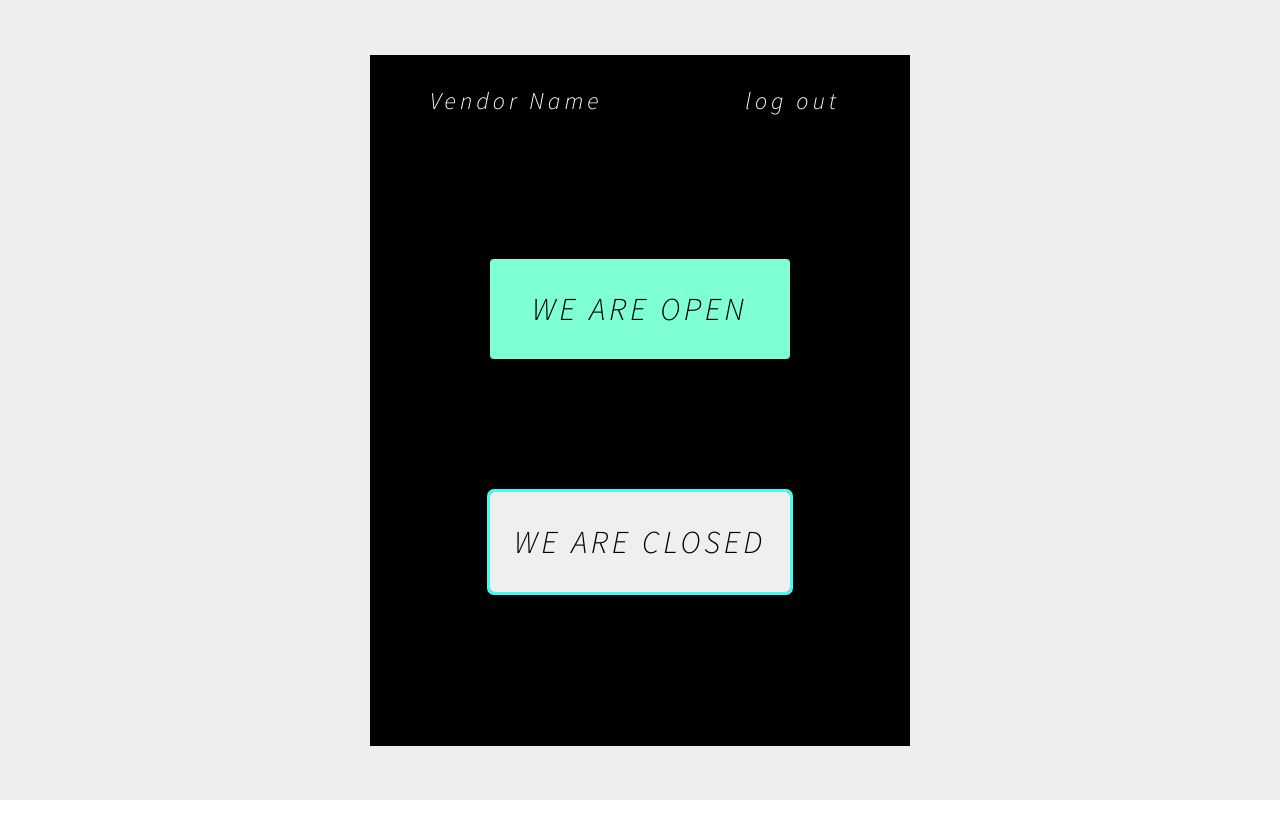
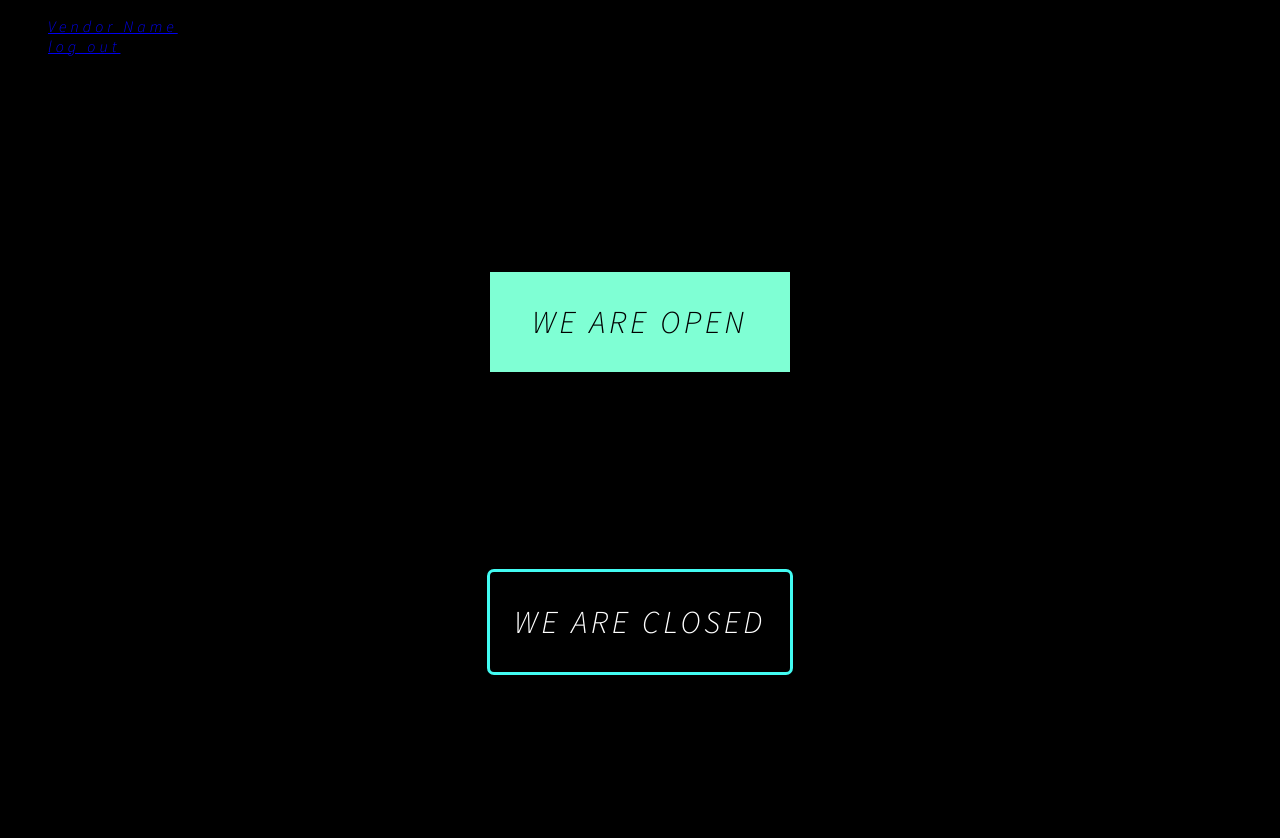
Before and after one commit to Yashikoi/AWD-project, a plain HTML site: page awd project/index.html in a window 1280 px wide. Before the commit the page ends 800 px from the top, so only its background shows below. Drawn offline with Linux system fonts and the light colour scheme.

Commit message:
Update style.css

```diff
--- a/awd project/style.css
+++ b/awd project/style.css
@@ -1,93 +1,41 @@
-@import url("https://fonts.googleapis.com/css2?family=Source+Sans+Pro:ital,wght@1,300&display=swap");
+@import url('https://fonts.googleapis.com/css2?family=Source+Sans+Pro:ital,wght@1,300&display=swap');
 
 * {
-  margin: 0;
-  font-family: "Source Sans Pro", sans-serif;
+    font-family: 'Source Sans Pro', sans-serif;
     letter-spacing: 4px;
-}
-
-.page-container {
-  height: 100vh;
-  width: 100%;
-  display: flex;
-  flex-direction: column;
-  align-items: center;
-  justify-content: center;
-  background-color: #eee;
-}
-
-.content-container {
     background-color: black;
-  height: fit-content;
-  width: fit-content;
-  padding: 20px;
-}
-
-nav {
-  width: 100%;
-}
-
-nav ul {
-  list-style-type: none;
-  margin: 0;
-  padding: 10px 30px;
-  display: flex;
-  flex-direction: row;
-  justify-content: space-between;
-  align-items: center;
-  flex-wrap: nowrap;
-}
-
-nav ul li {
-  display: inline-block;
-  margin-right: 10px;
-}
-
-nav li a {
-  width: 60px;
-  padding: 10px;
-  border-radius: 4px;
-  font-size: 1.5rem;
-  text-decoration: none;
-  color: #fff;
-}
-
-nav li a:hover {
-  background: #42fbf2;
-  color: #000;
 }
 
 .container {
-  height: 600px;
-  width: 500px;
     display: flex;
     flex-direction: column;
     justify-content: space-evenly;
     align-items: center;
     text-align: center;
+    min-height: 100vh;
+
 }
+.myButton {
 
-/* .myButton {
     padding: 10px;
     display: grid;
-  float: right;
+    float:right;
     background-color: rgb(255, 255, 255);
     color: rgb(0, 0, 0);
     text-align: center;
-} */
+
+}
 
 .btn-1 {
     width: 300px;
     height: 100px;
     border: none;
-  border-radius: 4px;
     color: rgb(0, 0, 0);
     background-color: aquamarine;
     transition: ease-out 0.3s;
     font-size: 2rem;
     outline: none;
 }
-
 .btn-1:hover {
     box-shadow: inset 300px 0 0 0 blueviolet;
     cursor: pointer;
@@ -99,15 +47,14 @@ nav li a:hover {
     width: 300px;
     height: 100px;
     border: none;
-  color: rgb(0, 0, 0);
+    color: rgb(255, 255, 255);
     border-radius: 4px;
     transition: ease-out 0.3s;
     font-size: 2rem;
-  outline: 3px solid #42fbf2;
+    outline: 3px solid #42FBF2;
     position: relative;
     z-index: 1;
 }
-
 .btn-2:hover {
     box-shadow: inset 300px 0 0 0 #4edddd;
     color: #fff;
@@ -125,7 +72,6 @@ nav li a:hover {
     content: "";
     background-color: #4edddd;
 }
-
 .btn-2:hover:before {
  transition: 0.5s all ease;
  left: 0;
```
Lines whose indentation alone changed are shown as unchanged.
